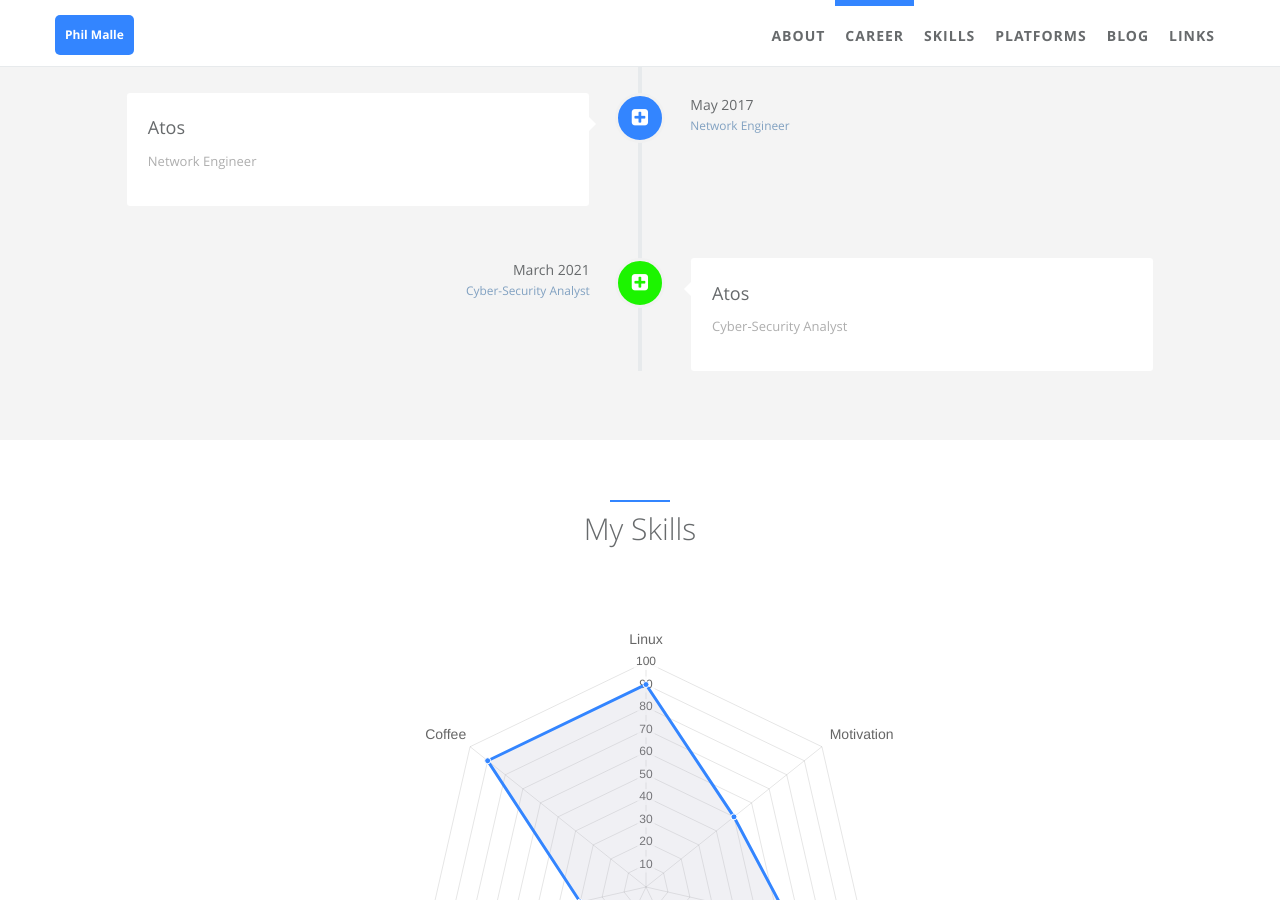
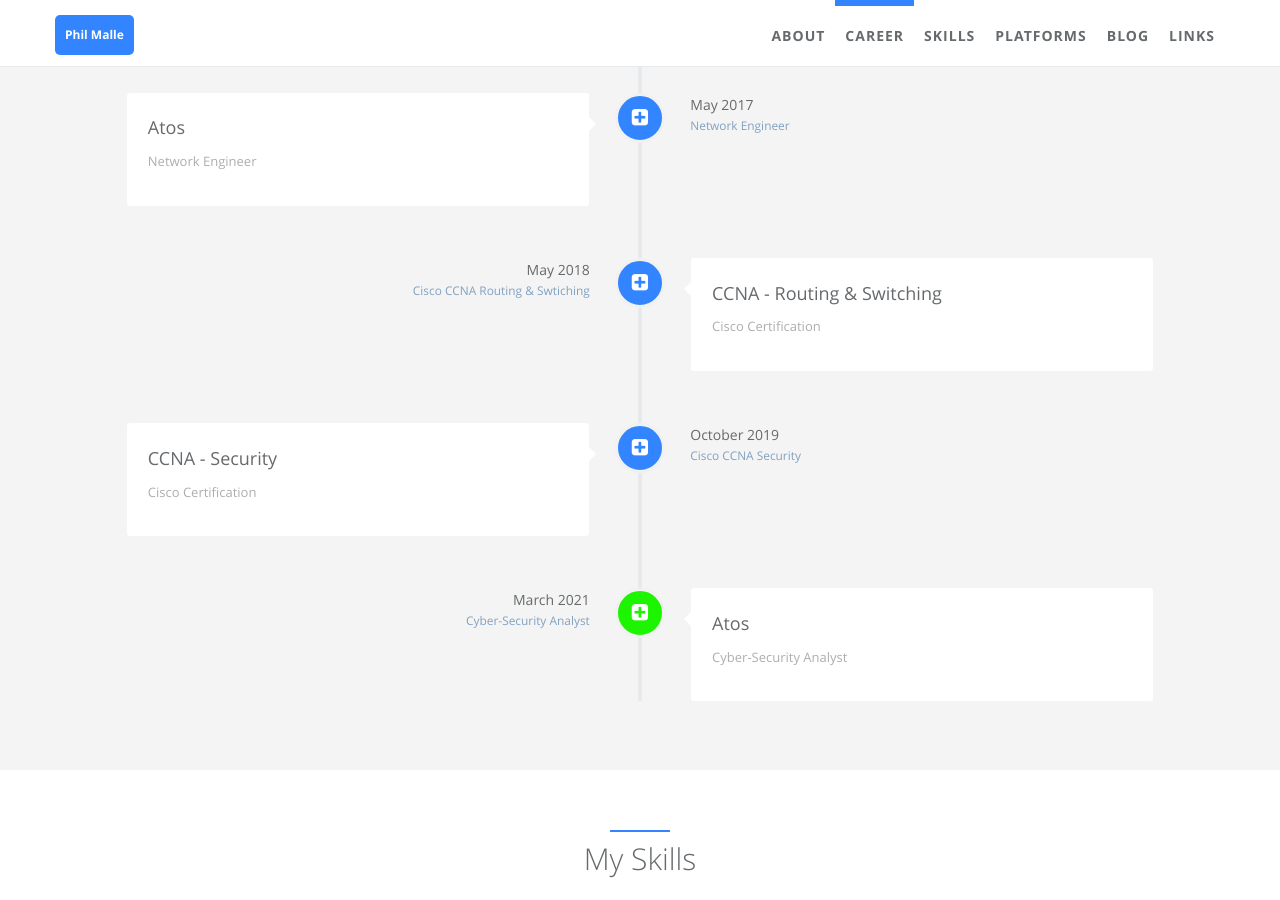
Before and after one commit to PhilMalle/philmalle.github.io, a Jekyll site: the page built from index.html, in a window 1280 px wide and 900 px high, scrolled down 1503 px. Built offline with Jekyll 4.4.1, drawn with Linux system fonts in a browser that asks for light colours.

Commit message:
Update careers.yml

```diff
--- a/_data/index/careers.yml
+++ b/_data/index/careers.yml
@@ -71,6 +71,34 @@
   icon: fa-plus-square
 
 - name:
+    detail: CCNA - Routing & Switching
+    i18n: company_b
+  desc:
+    detail: Cisco Certification
+    i18n: company_b_desc
+  date:
+    detail: May 2018
+    i18n: company_b_date
+  job:
+    detail: Cisco CCNA Routing & Swtiching
+    i18n: company_b_job
+  icon: fa-plus-square
+
+- name:
+    detail: CCNA - Security
+    i18n: company_b
+  desc:
+    detail: Cisco Certification
+    i18n: company_b_desc
+  date:
+    detail: October 2019
+    i18n: company_b_date
+  job:
+    detail: Cisco CCNA Security
+    i18n: company_b_job
+  icon: fa-plus-square
+
+- name:
     detail: Atos
     i18n: company_b
   desc:
```
